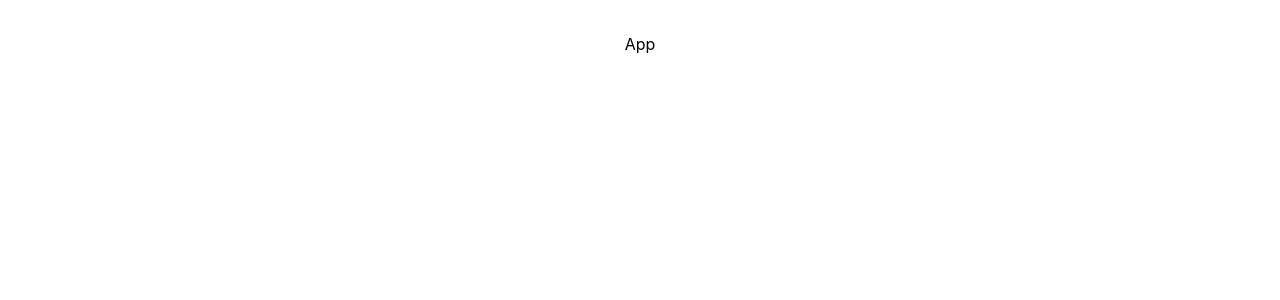
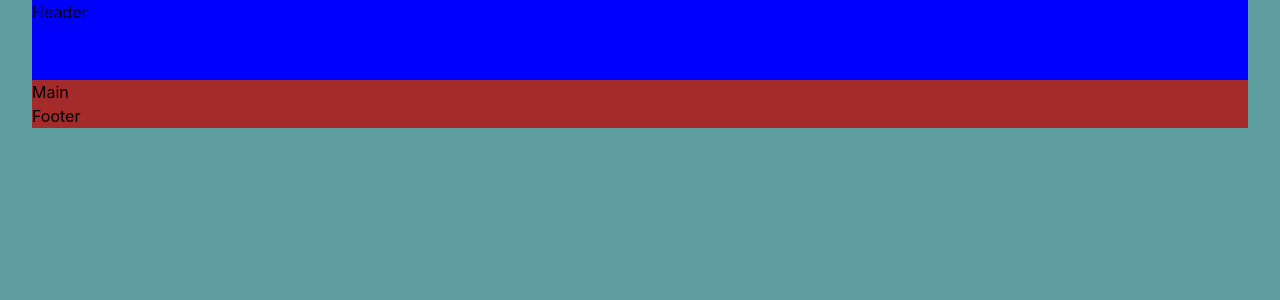
Before and after one commit to The-Jitu-Assignments/connect, a React (Vite) app in the folder frontend/: page / in a window 1280 px wide. Shown: the top 300 px of the page. Built offline with nearby package versions, Linux system fonts and the light colour scheme.

Commit message:
added a header component

```diff
--- a/frontend/src/App.css
+++ b/frontend/src/App.css
@@ -1,6 +1,7 @@
 #root {
   max-width: 1280px;
   margin: 0 auto;
-  padding: 2rem;
-  text-align: center;
+  padding: 0 2rem;
+  width: 100vw;
+  background-color: cadetblue;
 }
--- a/frontend/src/App.jsx
+++ b/frontend/src/App.jsx
@@ -1,9 +1,10 @@
 import React from 'react';
 import './App.css'
+import Home from './pages/home/Home';
 
 const App = () => {
   return (
-    <div>App</div>
+    <Home />
   )
 }
 
--- /dev/null
+++ b/frontend/src/components/header/Header.css
@@ -0,0 +1,5 @@
+.header-container {
+  background-color: blue;
+  height: 80px;
+  width: 100%;
+}
--- a/frontend/src/components/header/Header.jsx
+++ b/frontend/src/components/header/Header.jsx
@@ -1,9 +1,10 @@
-import React from 'react'
+import React from 'react';
+import './Header.css'
 
 const Header = () => {
   return (
-    <div>Header</div>
+    <div className='header-container'>Header</div>
   )
 }
 
-export default Header
+export default Header;
--- a/frontend/src/index.css
+++ b/frontend/src/index.css
@@ -19,6 +19,7 @@ body {
   margin: 0;
   display: flex;
   /* place-items: center; */
+  min-height: 100vh;
   min-width: 320px;
-  min-height: 100vh;
+  /* max-width: 1280px; */
 }
--- /dev/null
+++ b/frontend/src/pages/home/Home.css
@@ -0,0 +1,4 @@
+.home-container {
+  background-color: brown;
+  width: 100%;
+}
--- /dev/null
+++ b/frontend/src/pages/home/Home.jsx
@@ -0,0 +1,15 @@
+import React from 'react'
+import Header from '../../components/header/Header'
+import './Home.css'
+
+const Home = () => {
+  return (
+    <div className='home-container'>
+      <Header />
+      <div>Main</div>
+      <div>Footer</div>
+    </div>
+  )
+}
+
+export default Home
```
